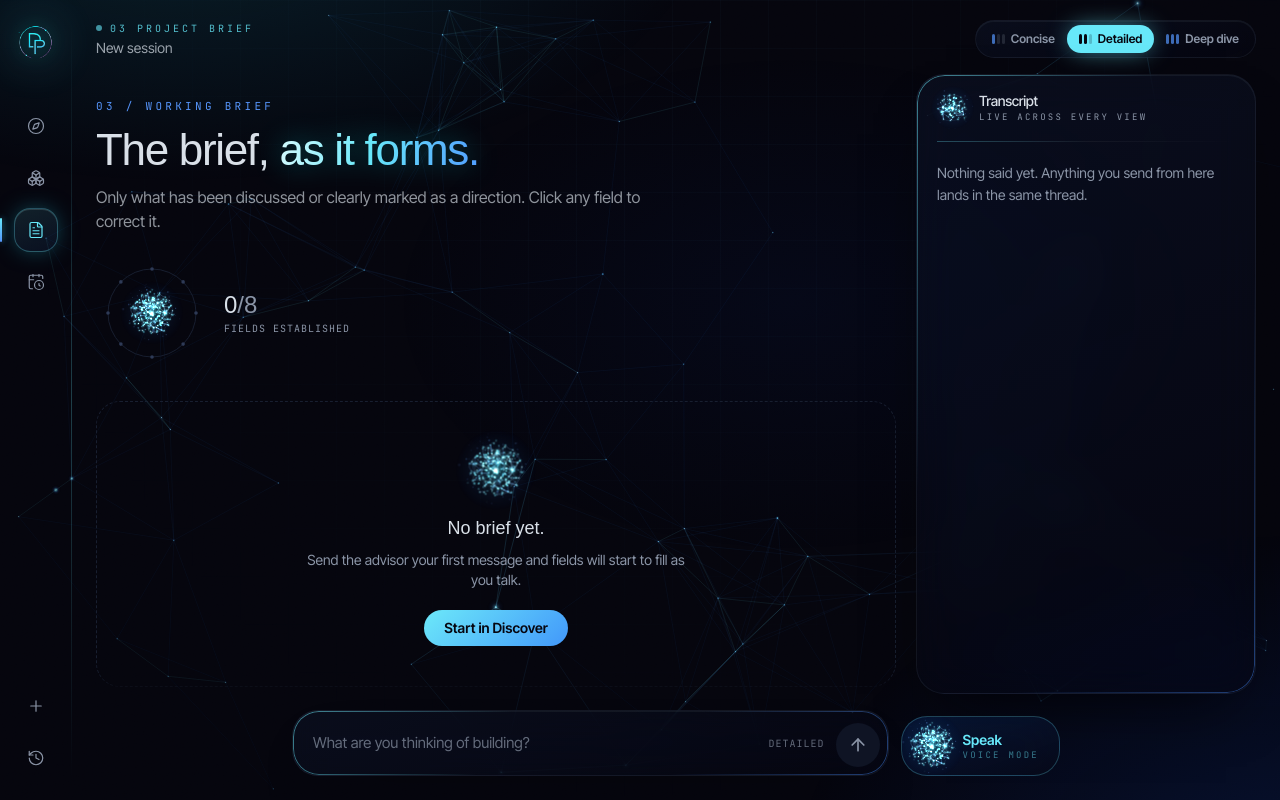
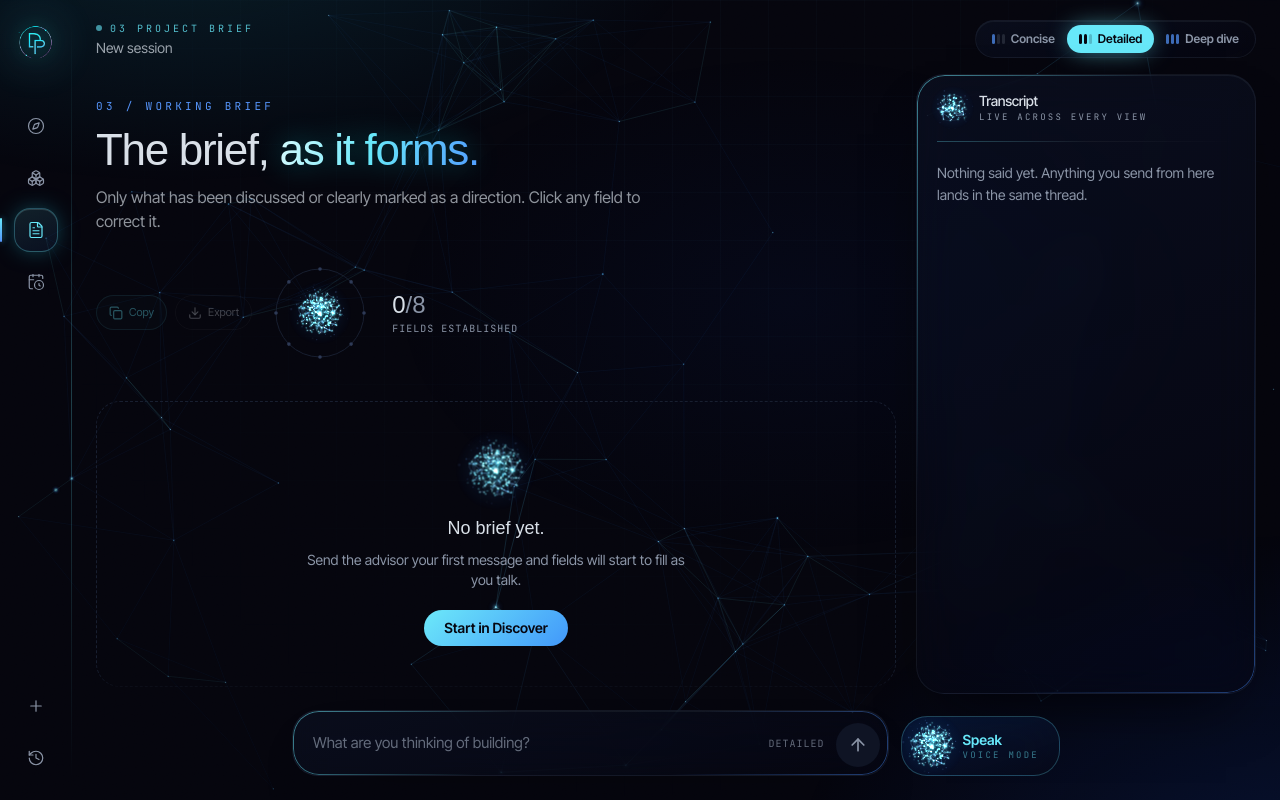
Before and after one commit to ProdigyProjectStudios/Syntra, a React (Vite) app in the folder artifacts/digital-prodigy/: page /brief in a window 1280 px wide. Built offline with nearby package versions, Linux system fonts and the light colour scheme; a web font is replaced by a local one.

Commit message:
Add polished project brief copy and Markdown export actions

```diff
--- a/artifacts/digital-prodigy/src/pages/brief.tsx
+++ b/artifacts/digital-prodigy/src/pages/brief.tsx
@@ -1,11 +1,11 @@
 import { useState } from 'react';
 import { AnimatePresence, motion } from 'framer-motion';
 import { Link } from 'wouter';
-import { Check, Pencil, X, RotateCw } from 'lucide-react';
+import { Check, Copy, Download, Pencil, X, RotateCw } from 'lucide-react';
 import { useQueryClient } from '@tanstack/react-query';
 import { useRuntimeKeys } from '@/lib/runtime-context';
 import { useGetBrief, useUpdateBrief } from '@/lib/runtime-hooks';
-import type { BriefKey, Brief, Conversation, FieldProvenance } from '@workspace/consultation';
+import { formatProjectBrief, type BriefKey, type Brief, type Conversation, type FieldProvenance } from '@workspace/consultation';
 import { errorMessage } from '@/lib/errors';
 import { useAdvisor } from '@/lib/advisor';
 import { useToast } from '@/hooks/use-toast';
@@ -29,6 +29,22 @@ export default function BriefPage() {
   const { data, isLoading, isError, refetch } = useGetBrief(id);
   const filled = data ? FIELDS.filter((f) => data[f.key]).length : 0;
   const pct = filled / FIELDS.length;
+  const [exportStatus, setExportStatus] = useState<'idle' | 'copied' | 'failed'>('idle');
+  const markdown = data ? formatProjectBrief(data) : '';
+  async function copy() {
+    if (!markdown) return;
+    try { await navigator.clipboard.writeText(markdown); setExportStatus('copied'); }
+    catch { setExportStatus('failed'); }
+  }
+  function download() {
+    if (!markdown) return;
+    const url = URL.createObjectURL(new Blob([markdown], { type: 'text/markdown;charset=utf-8' }));
+    const a = document.createElement('a');
+    a.href = url; a.download = 'syntra-project-brief.md';
+    document.body.appendChild(a); a.click(); a.remove();
+    window.setTimeout(() => URL.revokeObjectURL(url), 1000);
+    setExportStatus('idle');
+  }
 
   return (
     <div>
@@ -38,7 +54,22 @@ export default function BriefPage() {
           <h1 className="font-display text-3xl font-light tracking-[-0.03em] sm:text-[2.75rem] sm:leading-[1.05]">The brief, <span className="text-ember glow-text">as it forms.</span></h1>
           <p className="mt-3 max-w-xl text-foreground/65">Only what has been discussed or clearly marked as a direction. Click any field to correct it.</p>
         </div>
-        <CompletionDial pct={pct} filled={filled} lit={FIELDS.map((f) => !!data?.[f.key])} />
+        <div className="flex flex-wrap items-center gap-3">
+          <div className="flex flex-col gap-1">
+            <div className="flex gap-2">
+              <button type="button" onClick={() => void copy()} disabled={!data} data-testid="button-copy-brief"
+                className="inline-flex items-center gap-1.5 rounded-full border border-primary/25 bg-primary/[.055] px-3 py-2 text-[11px] text-primary transition hover:bg-primary/[.12] disabled:opacity-35">
+                {exportStatus === 'copied' ? <Check className="h-3.5 w-3.5" /> : <Copy className="h-3.5 w-3.5" />} {exportStatus === 'copied' ? 'Copied' : 'Copy'}
+              </button>
+              <button type="button" onClick={download} disabled={!data} data-testid="button-export-brief"
+                className="inline-flex items-center gap-1.5 rounded-full border border-white/10 px-3 py-2 text-[11px] text-foreground/80 transition hover:border-primary/30 hover:text-primary disabled:opacity-35">
+                <Download className="h-3.5 w-3.5" /> Export
+              </button>
+            </div>
+            {exportStatus === 'failed' && <span role="alert" className="text-[10px] text-amber-200">Clipboard unavailable. Use Export.</span>}
+          </div>
+          <CompletionDial pct={pct} filled={filled} lit={FIELDS.map((f) => !!data?.[f.key])} />
+        </div>
       </div>
 
       {!conversationId && (
```
